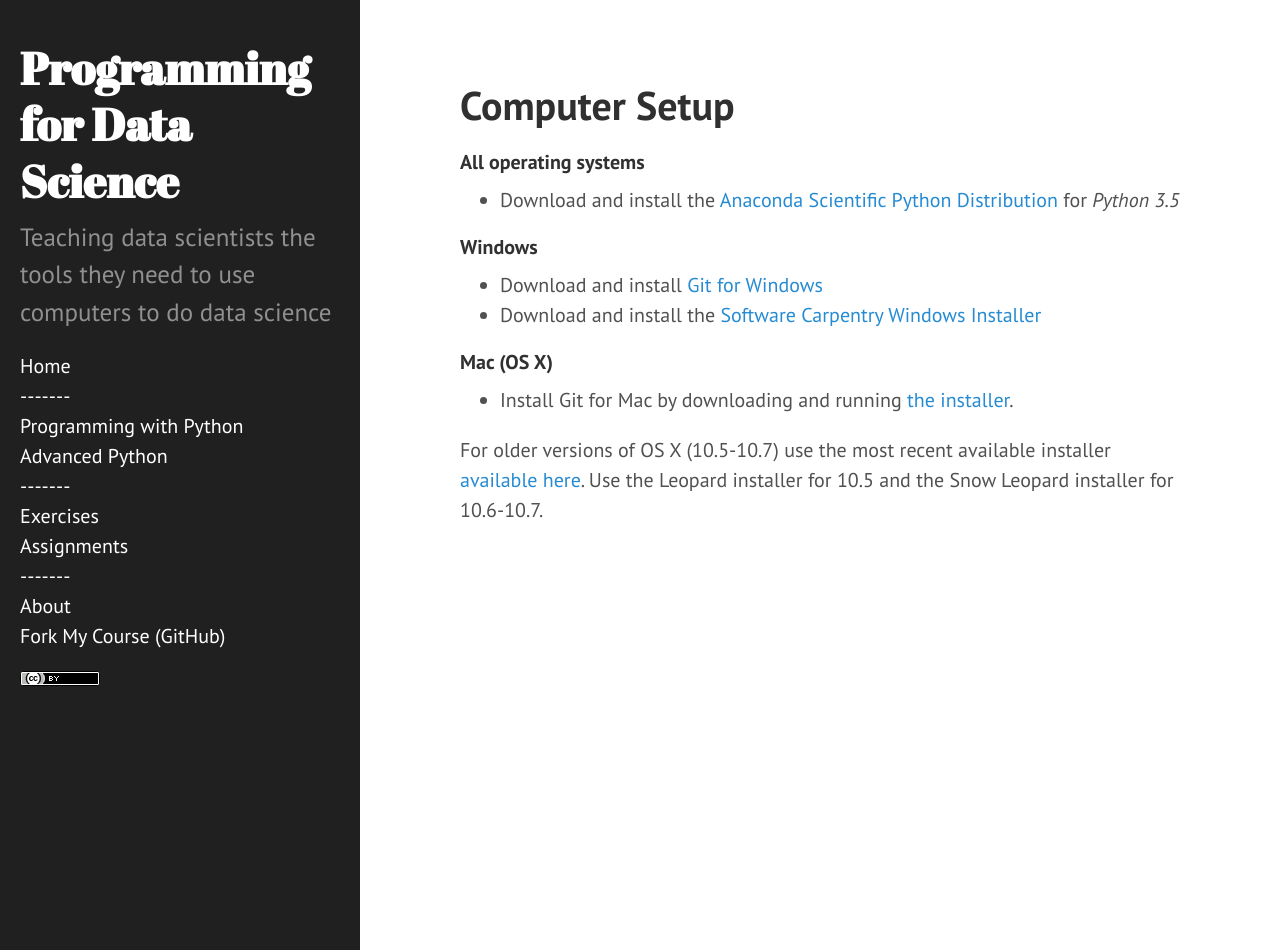
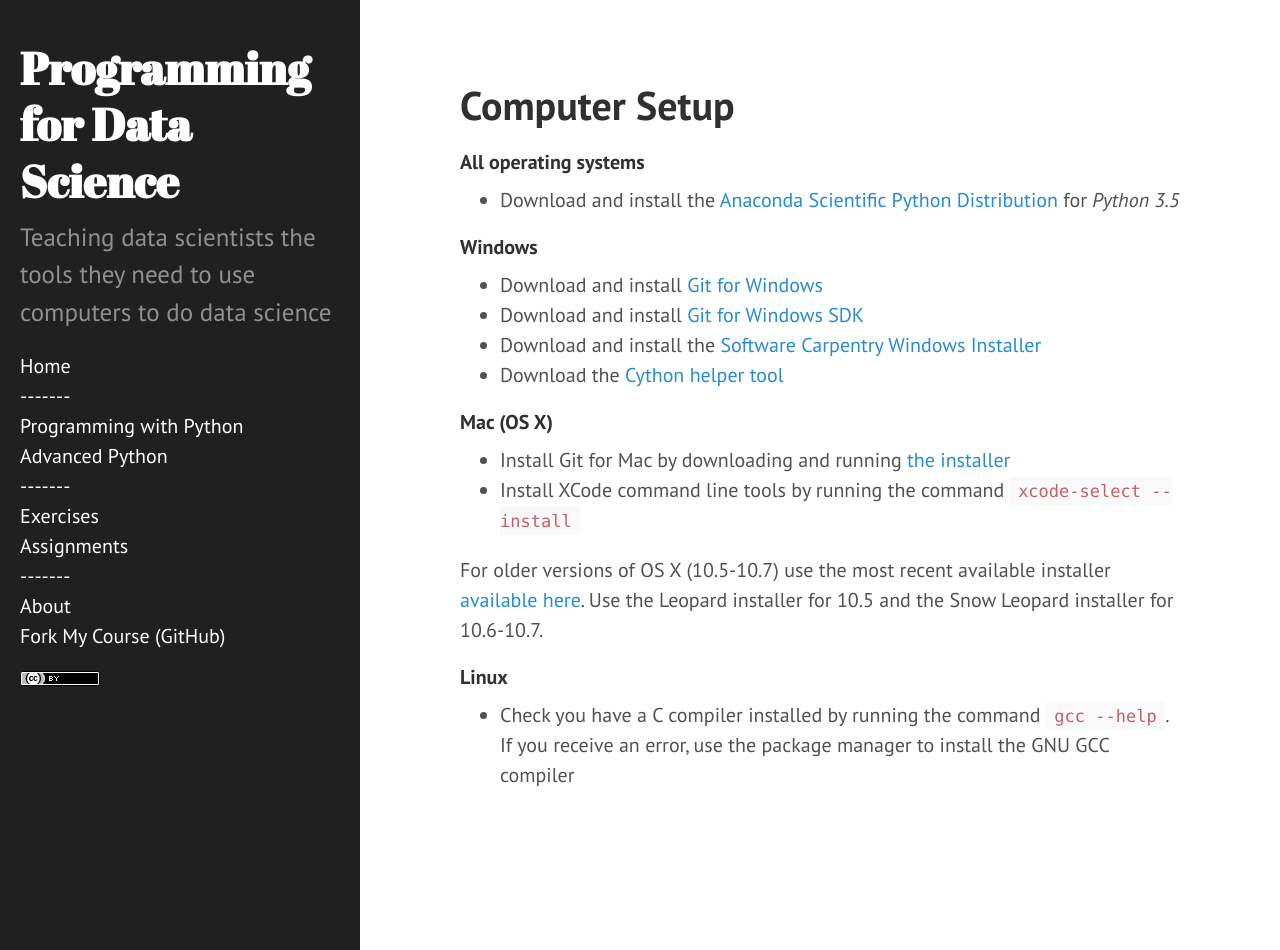
Before and after one commit to nyu-cds/courses, a Jekyll site: the page built from advanced-setup.md, in a window 1280 px wide and 950 px high. Built offline with Jekyll 4.4.1, drawn with Linux system fonts in a browser that asks for light colours.

Commit message:
Update advanced-setup.md

```diff
--- a/advanced-setup.md
+++ b/advanced-setup.md
@@ -10,12 +10,20 @@
 #### Windows
 
 * Download and install [Git for Windows](http://msysgit.github.io/)
+* Download and install [Git for Windows SDK](https://github.com/git-for-windows/build-extra/releases/download/git-sdk-1.0.3/git-sdk-installer-1.0.3-32.7z.exe)
 * Download and install the [Software Carpentry Windows Installer](http://files.software-carpentry.org/SWCarpentryInstaller.exe)
+* Download the [Cython helper tool]()
 
 #### Mac (OS X)
 
-* Install Git for Mac by downloading and running [the installer](http://git-scm.com/downloads).
+* Install Git for Mac by downloading and running [the installer](http://git-scm.com/downloads)
+* Install XCode command line tools by running the command `xcode-select --install`
 
 For older versions of OS X (10.5-10.7) use the most recent available installer
 [available here](https://code.google.com/p/git-osx-installer/downloads/list). Use
 the Leopard installer for 10.5 and the Snow Leopard installer for 10.6-10.7.
+
+#### Linux
+
+* Check you have a C compiler installed by running the command `gcc --help`. If you receive an error, use
+the package manager to install the GNU GCC compiler
```
